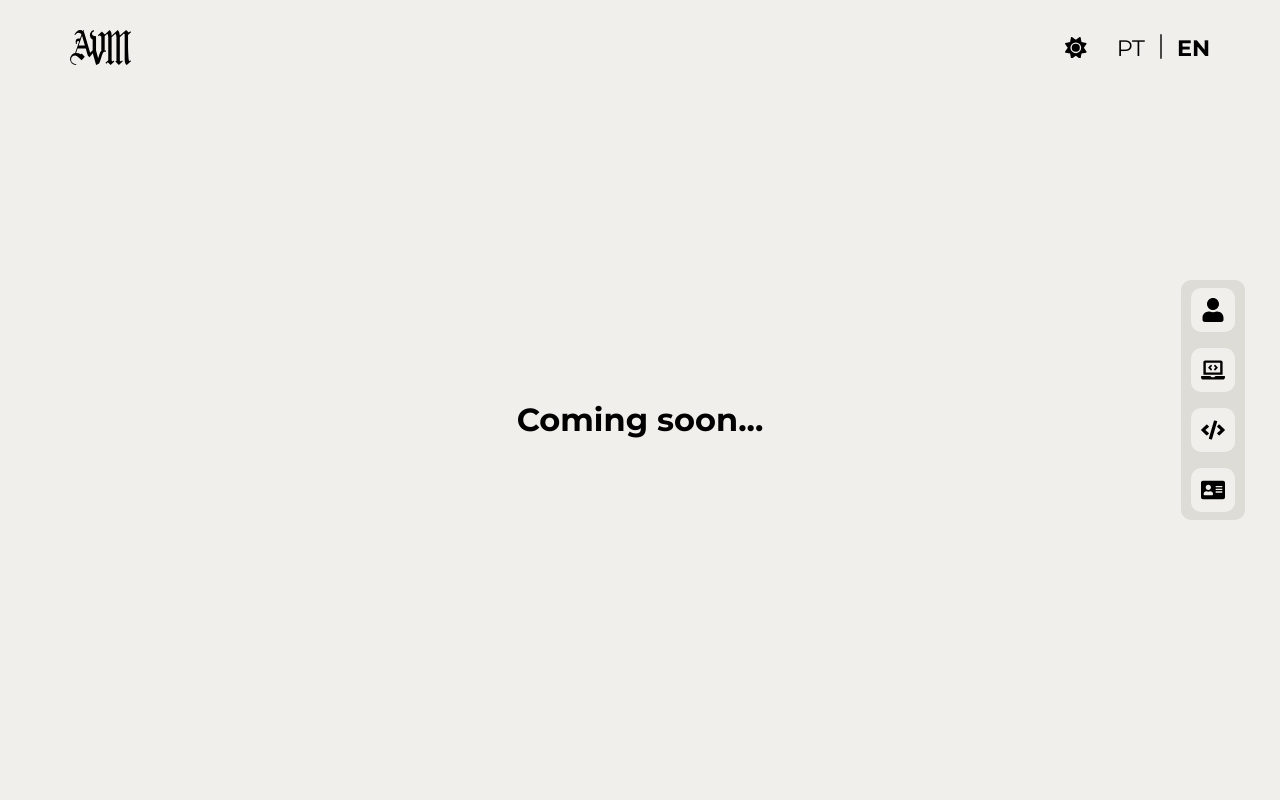
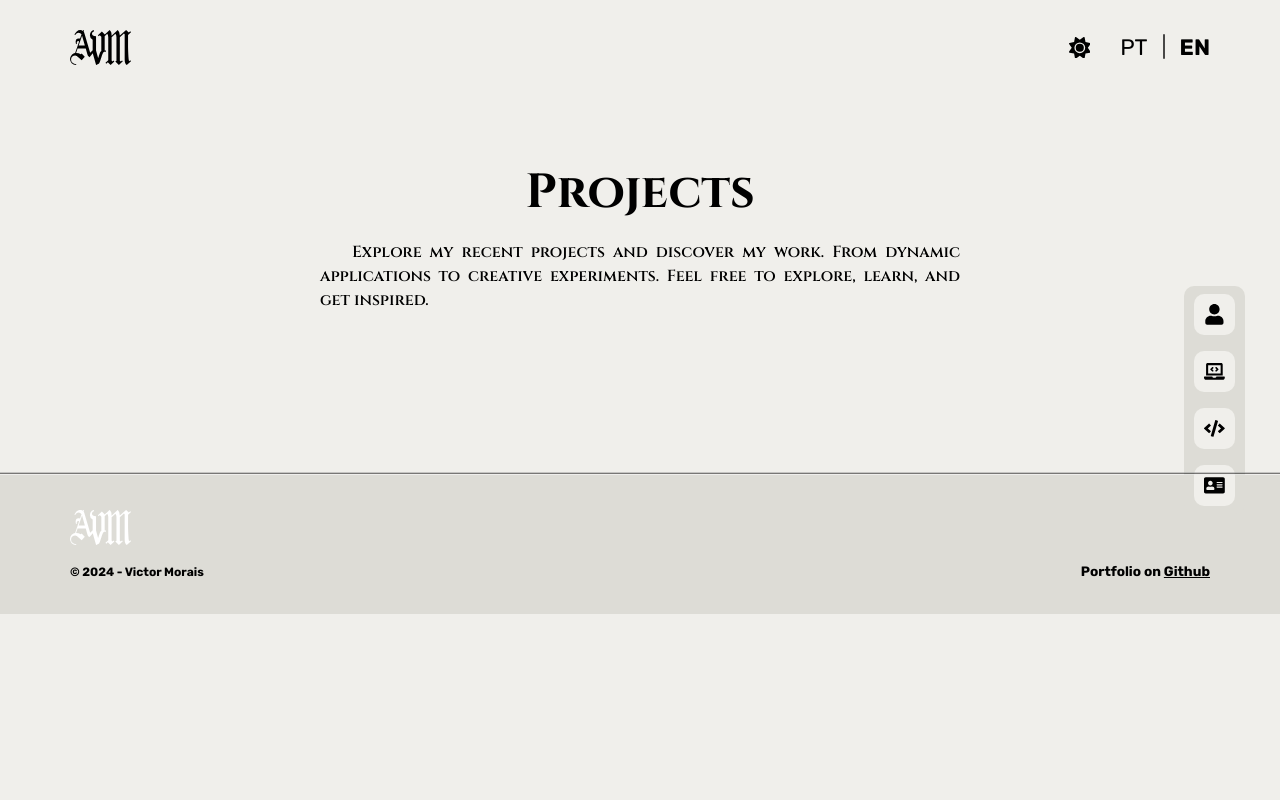
Before and after one commit to avictormorais/portfolio, a React (Vite) app: page / in a window 1280 px wide. Shown: the top 800 px of the page. Built offline with nearby package versions, Linux system fonts and the light colour scheme.

Commit message:
Changing main font, first version of the pricipal section.

```diff
--- /dev/null
+++ b/src/components/PrincipalSection.jsx
@@ -0,0 +1,40 @@
+import React from "react";
+import styled from "styled-components";
+
+const StyledTitle = styled.h1`
+  font-family: var(--content-font);
+  font-size: 3em;
+`
+
+const StyledP = styled.p`
+  font-family: var(--content-font);
+  max-width: 50%;
+  text-align: justify;
+  margin-top: 15px;
+  font-weight: 600;
+  line-height: 1.5em;
+  text-indent: 2em;
+
+  @media screen and (max-width: 1150px) {
+    max-width: 70%;
+  }
+  @media screen and (max-width: 700px) {
+    max-width: 80%;
+  }
+  @media screen and (max-width: 500px) {
+    max-width: 90%;
+  }
+`
+
+function PrincipalSection({title, text}){
+
+  return(
+    <>
+      <StyledTitle>{title}</StyledTitle>
+      <StyledP>{text}</StyledP>
+    </>
+  )
+
+}
+
+export default PrincipalSection;
--- a/src/components/layouts/Navigator.jsx
+++ b/src/components/layouts/Navigator.jsx
@@ -25,7 +25,7 @@ const StyledItem = styled.div`
   padding: 10px;
   border-radius: 10px;
   margin-block: 8px;
-  font-size: 1.5em;
+  font-size: 1.3em;
   position: relative;
 
   &:hover{
--- a/src/index.css
+++ b/src/index.css
@@ -1,7 +1,8 @@
-@import url('https://fonts.googleapis.com/css2?family=Montserrat:wght@400;500;600;700&display=swap');
+@import url('https://fonts.googleapis.com/css2?family=Rubik:wght@400;500;600;700&display=swap');
+@import url('https://fonts.googleapis.com/css2?family=Cinzel:wght@400;500;600;700&display=swap');
 
 *{
-  font-family: montserrat, sans-serif;
+  font-family: Rubik, sans-serif;
   margin: 0px;
   padding: 0px;
   text-decoration: none;
@@ -16,6 +17,7 @@
   --primary-text-color: black;
   --secondary-text-color: white;
   --padding-inline-layout: 70px;
+  --content-font: 'Cinzel', serif;
 }
 
 [data-theme="dark"]{
--- a/src/locales/en.json
+++ b/src/locales/en.json
@@ -5,6 +5,7 @@
   "label-soon": "Coming soon...",
   "label-about-me": "About me",
   "label-projects": "Projects",
+  "text-projects": "Explore my recent projects and discover my work. From dynamic applications to creative experiments. Feel free to explore, learn, and get inspired.",
   "label-skills": "Skills",
   "label-contact": "Contact"
 }
--- a/src/locales/pt.json
+++ b/src/locales/pt.json
@@ -5,6 +5,7 @@
   "label-soon": "Em breve..",
   "label-about-me": "Sobre mim",
   "label-projects": "Projetos",
+  "text-projects": "Explore meus projetos recentes e descubra meu trabalho. Desde aplicações dinâmicas até experimentos criativos. Fique à vontade para explorar, aprender e se inspirar.",
   "label-skills": "Habilidades",
   "label-contact": "Contato"
 }
--- a/src/pages/Home.jsx
+++ b/src/pages/Home.jsx
@@ -1,13 +1,24 @@
 import React from "react";
 import { useTranslation } from 'react-i18next';
+import styled from "styled-components";
+import PrincipalSection from "../components/PrincipalSection";
+
+const StyledMainDiv = styled.div`
+  margin-bottom: 20vh;
+  margin-top: 20vh;
+  display: flex;
+  justify-content: center;
+  align-items: center;
+  flex-direction: column;
+`
 
 function Home(){
   const { t } = useTranslation();
 
   return(
-    <>
-      <h1 style={{marginTop: '50vh', marginBottom: '50vh'}}>{t('label-soon')}</h1>
-    </>
+    <StyledMainDiv>
+      <PrincipalSection title={t('label-projects')} text={t('text-projects')}/>
+    </StyledMainDiv>
   )
 
 }
```
